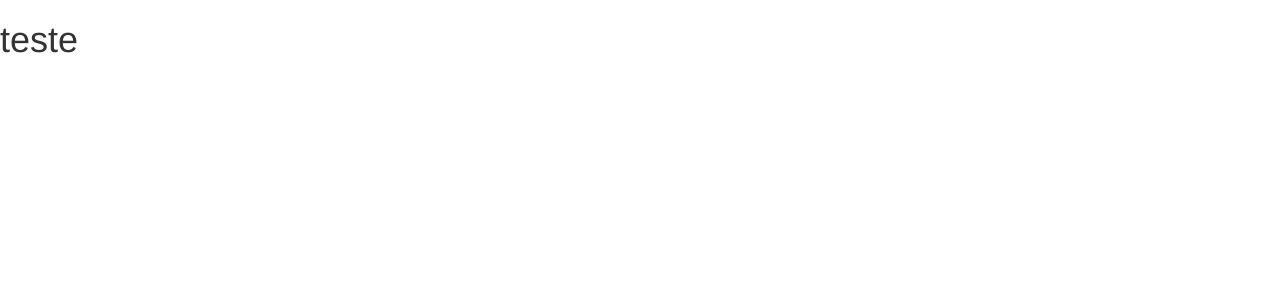
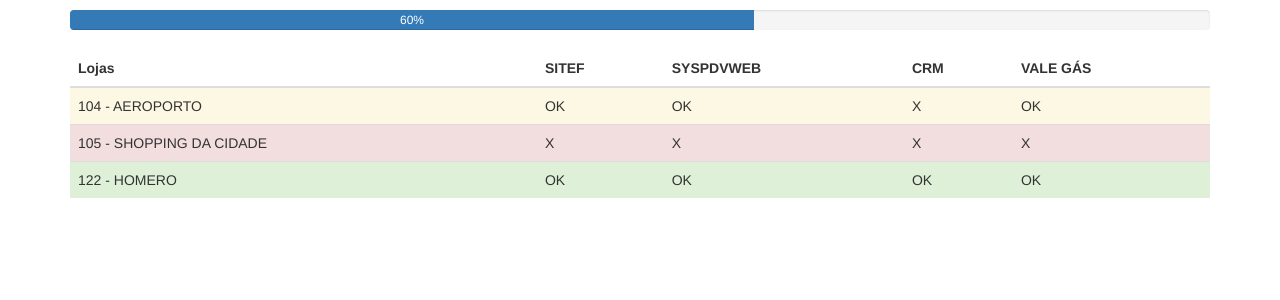
Before and after one commit to antoniosousa/dav-cloud, a Flask app: page / in a window 1280 px wide. Before the commit the part shown is almost empty. Shown: the top 300 px of the page. Run offline with Flask 2, Linux system fonts and the light colour scheme; some libraries are stand-ins or nearby versions.

Commit message:
layout para monitaramento

```diff
--- a/templates/index.html
+++ b/templates/index.html
@@ -1,6 +1,52 @@
 {% extends "bootstrap/base.html" %}
+
+{% block html_attribs %} lang="pt-br"{% endblock %}
 {% block title %} DAV-Sistemas {% endblock title %}
 
 {% block content %}
-<h1>teste</h1>
+<div class="container">
+    <p></p>
+    <div class="progress">
+        <div class="progress-bar" role="progressbar" aria-valuenow="60" aria-valuemin="0" aria-valuemax="100" style="width: 60%;">
+          60%
+        </div>
+    </div>
+    <div class="table-responsive">
+    <table class="table">
+        <thead>
+            <tr>
+                <th>Lojas</th>
+                <th>SITEF</th>
+                <th>SYSPDVWEB</th>
+                <th>CRM</th>
+                <th>VALE GÁS</th>
+            </tr>
+        </thead>
+        <tbody>
+            <tr class="warning">
+                <td>104 - AEROPORTO</td>
+                <td>OK</td>
+                <td>OK</td>
+                <td>X</td>
+                <td>OK</td>
+            </tr>
+            <tr class="danger">
+                <td>105 - SHOPPING DA CIDADE</td>
+                <td>X</td>
+                <td>X</td>
+                <td>X</td>
+                <td>X</td>
+            </tr>
+            <tr class="success">
+                <td>122 - HOMERO</td>
+                <td>OK</td>
+                <td>OK</td>
+                <td>OK</td>
+                <td>OK</td>
+            </tr>
+        </tbody>
+    </table>
+    </div>
+</div>
+
 {%endblock content%}
```
